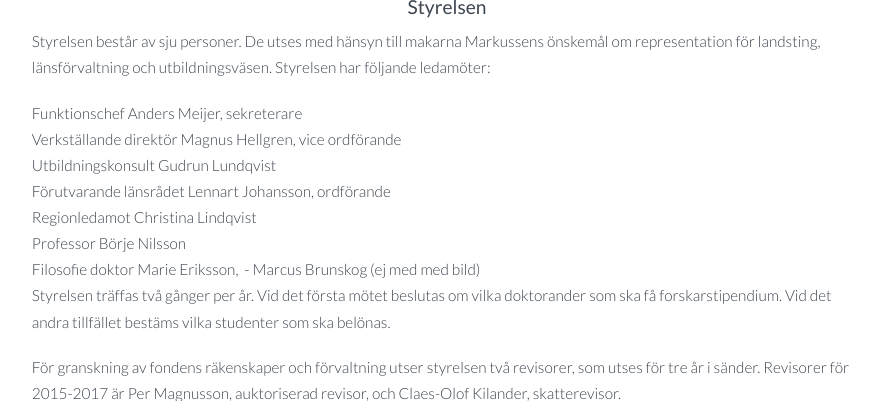
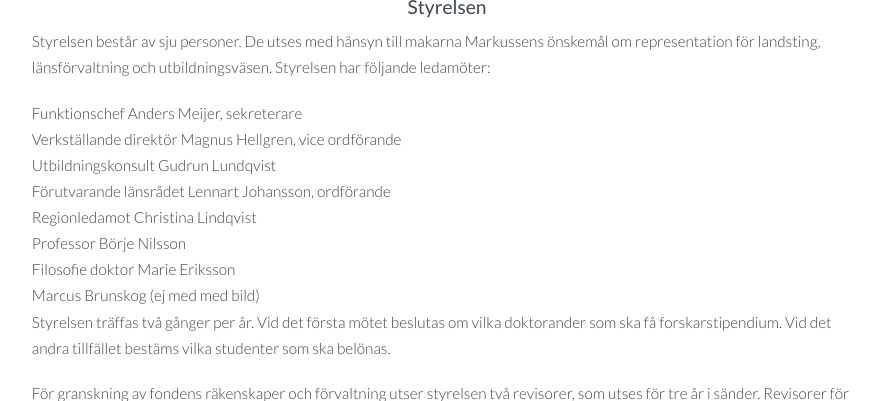
Before and after one commit to standout/markussens.se, a Jekyll site: the page built from presentation.md, in a window 1280 px wide and 900 px high, scrolled down 2361 px, cut to the strip 0-401 px from the top of the window. Shown: the whole strip, without its empty margins (193-1071 px from the left). Built offline with Jekyll 4.4.1, drawn with Linux system fonts in a browser that asks for light colours; nearby versions of some CDN libraries.

```diff
--- a/presentation.md
+++ b/presentation.md
@@ -90,8 +90,8 @@
   - Förutvarande länsrådet Lennart Johansson, ordförande
   - Regionledamot Christina Lindqvist
   - Professor Börje Nilsson
-  - Filosofie doktor Marie Eriksson,
-  - Marcus Brunskog (ej med med bild)
+  - Filosofie doktor Marie Eriksson
+  - Marcus Brunskog (ej med med bild)
 
   Styrelsen träffas två gånger per år. Vid det första mötet beslutas  om vilka
   doktorander som ska få forskarstipendium. Vid det andra tillfället bestäms
```
